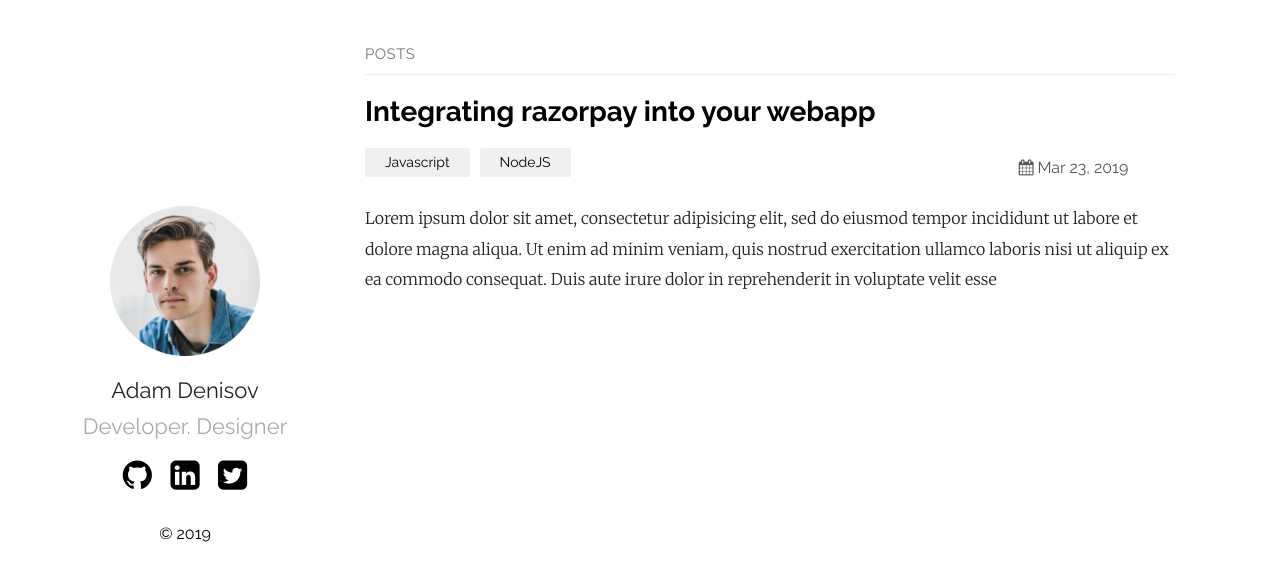
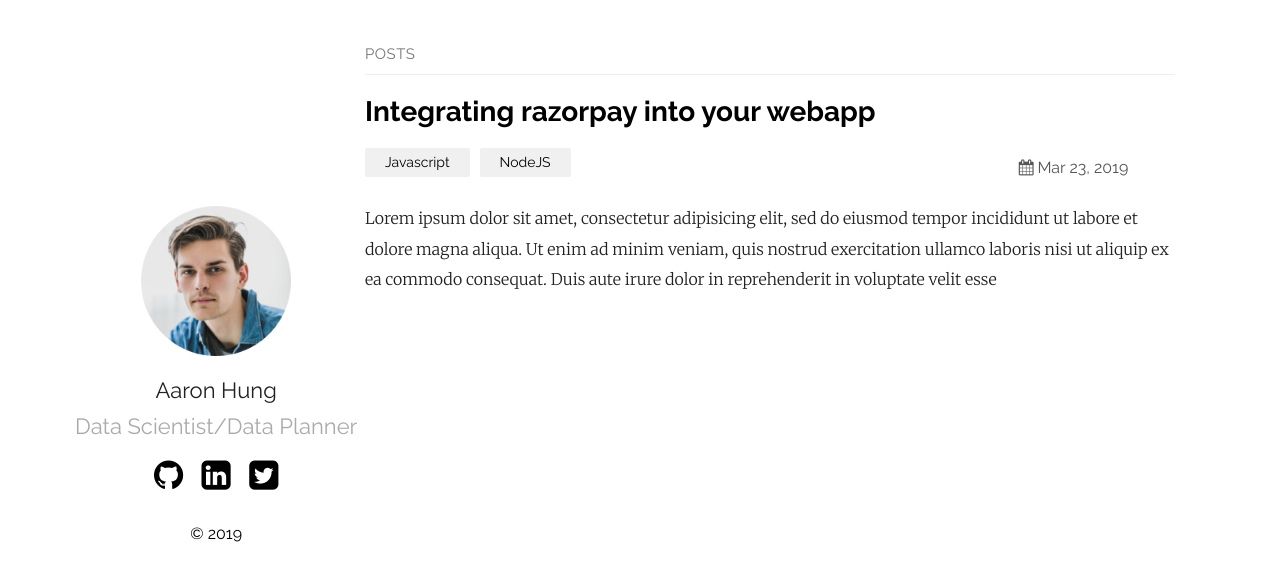
Before and after one commit to aaronhung215/Aaron_BigData-AI, a Jekyll site: the page built from index.md, in a window 1280 px wide. Shown: the top 581 px of the page. Built offline with Jekyll 4.4.1, drawn with Linux system fonts in a browser that asks for light colours.

Commit message:
Update _config.yml

```diff
--- a/_config.yml
+++ b/_config.yml
@@ -12,15 +12,15 @@ show_excerpts: true # set to true to show excerpts on the homepage
 sass:
   sass_dir: _sass
 plainwhite:
-  name: Adam Denisov
-  tagline: Developer. Designer
+  name: Aaron Hung
+  tagline: Data Scientist/Data Planner
   date_format: "%b %-d, %Y"
   sitemap: true # set to true to generate sitemap.xml content
 
   # generate social links in footer
   social_links:
     twitter: thelehhman
-    github:  thelehhman
+    github:  freedom079215
     linkedIn: in/thelehhman
     rss: rss
     # dribbble: jekyll
```
